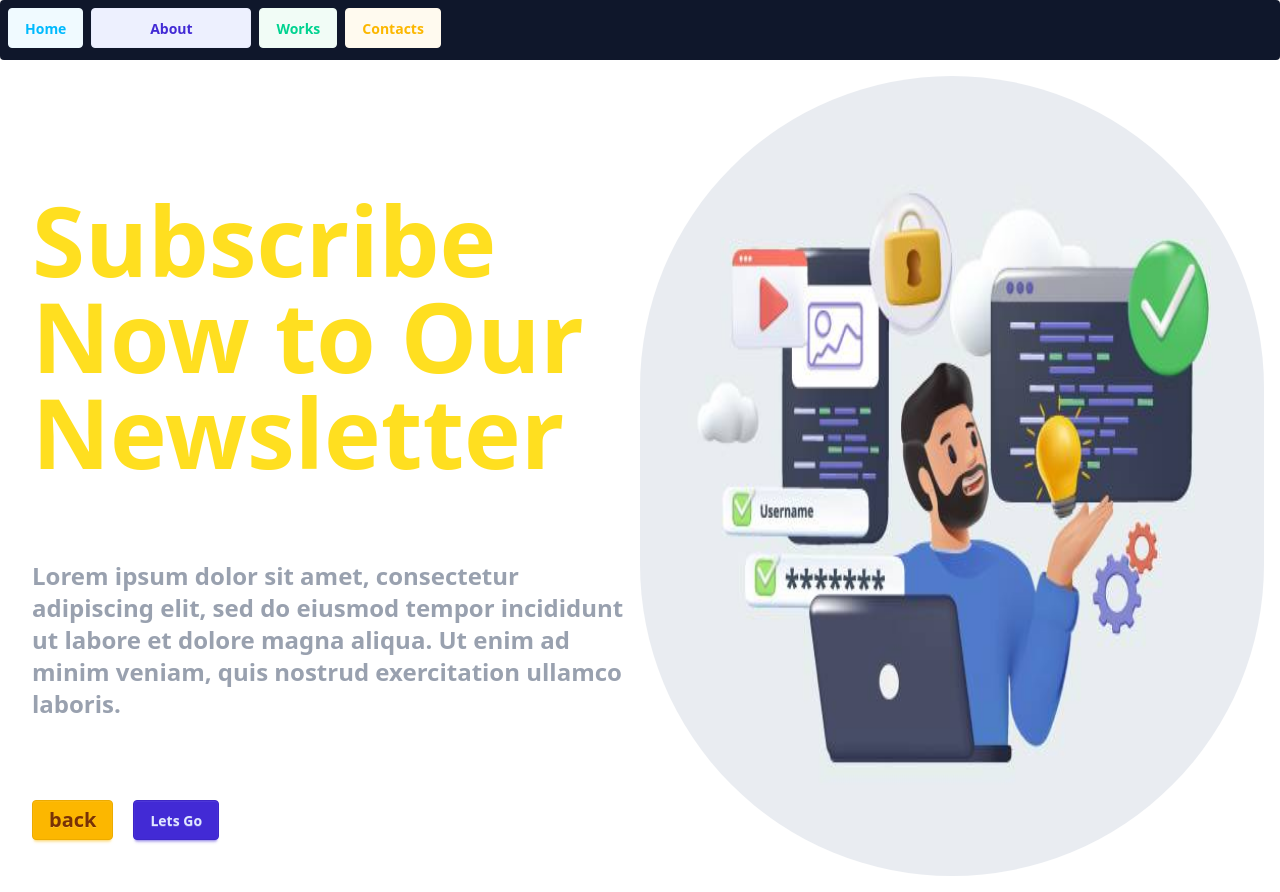
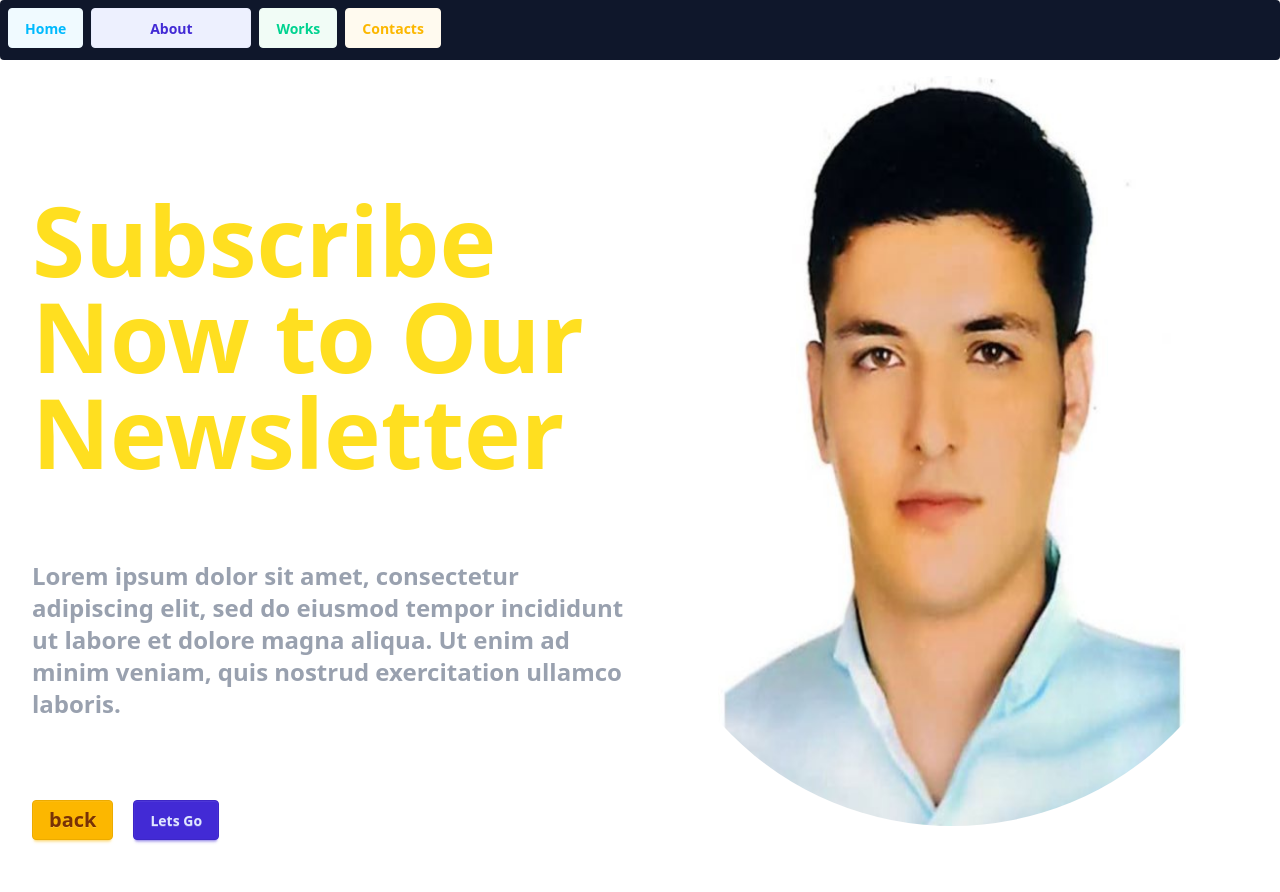
Before and after one commit to askarimohamadhossein/CW-W-22-1, a React (Vite) app: page / in a window 1280 px wide. Built offline with nearby package versions, Linux system fonts and the light colour scheme.

Commit message:
fix / picture home page

```diff
--- a/src/components/pages/Home.tsx
+++ b/src/components/pages/Home.tsx
@@ -1,5 +1,5 @@
 import { Link } from "react-router-dom";
-import Char from "../../assets/image/char2.jpg";
+import Char from "../../assets/image/me.jpg";
 import { Button } from "../atoms/Button";
 
 export const HomePage = () => {
@@ -23,7 +23,7 @@ export const HomePage = () => {
       </section>
       <section>
         <img
-          className="w-[800px] h-[800px] rounded-full mt-15 mx-auto"
+          className="w-[750px] h-[750px] rounded-full mt-15 mx-auto"
           src={Char}
           alt=""
         />
```
